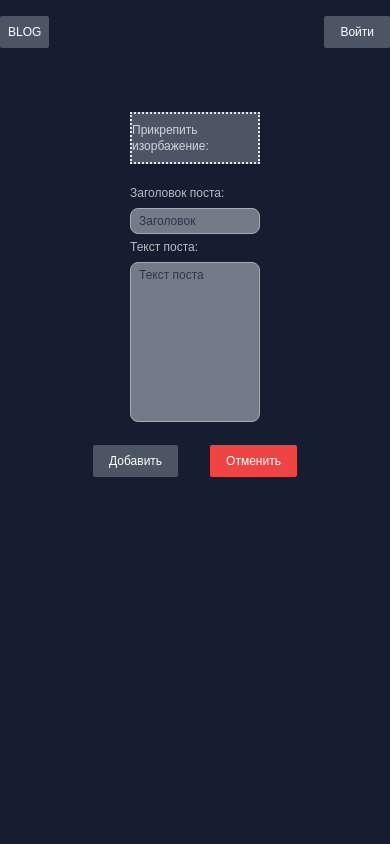
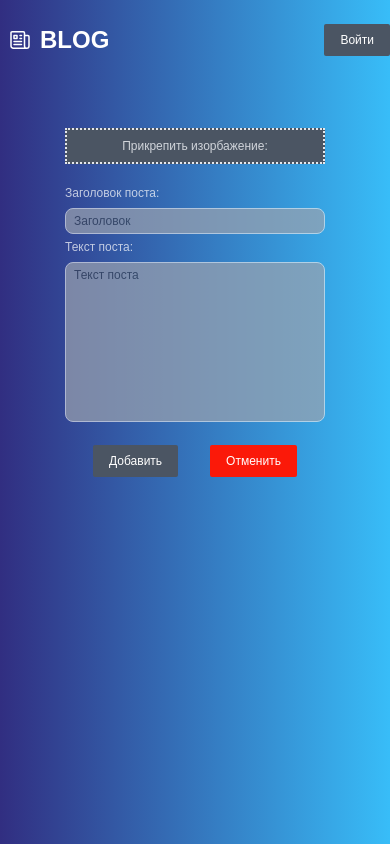
Before and after one commit to Kunduz-rahat/mern_blog, a React (Create React App) app in the folder client/: page /new in a window 390 px wide. Built offline with nearby package versions, Linux system fonts and the light colour scheme; no server answers.

Commit message:
add responsive

```diff
--- a/client/src/components/Layout.jsx
+++ b/client/src/components/Layout.jsx
@@ -3,12 +3,17 @@ import { Navbar } from './Navbar'
 
 export const Layout = ({children}) => {
 	return (
-		<React.Fragment>
-			<div className='container mx-auto'>
+		<React.Fragment >
+
+	<div className='max-w-screen-xl mx-auto '>
 			<Navbar/>
 			{children}
 
 			</div>
+
+
+
+
 		</React.Fragment>
 	)
 }
--- a/client/src/components/Navbar.jsx
+++ b/client/src/components/Navbar.jsx
@@ -1,15 +1,16 @@
 import React from 'react'
-import { Link, NavLink } from 'react-router-dom'
+import {  NavLink } from 'react-router-dom'
 import { useDispatch, useSelector } from 'react-redux'
 import { checkIsAuth, logout } from '../store/features/auth/authSlice'
 import { toast } from 'react-toastify'
+import MyButton from './UI/MyButton'
 
 export const Navbar = () => {
 	const isAuth = useSelector(checkIsAuth)
 	const dispatch = useDispatch()
 
 	const activeStyles = {
-			color: 'white',
+			color: 'red',
 	}
 
 	const logoutHandler = () => {
@@ -19,9 +20,13 @@ export const Navbar = () => {
 	}
 
 	return (
-			<div className='flex py-4 justify-between items-center'>
-					<span className='flex justify-center items-center  bg-gray-600 text-xs text-white rounded-sm p-2'>
-							BLOG
+			<div className='flex py-4 justify-between items-center max-w-screen-xl'>
+					<span className='flex justify-center items-center  text-2xl text-white rounded-sm p-2 font-semibold'>
+
+							<svg xmlns="http://www.w3.org/2000/svg" fill="none" viewBox="0 0 24 24" strokeWidth={1.5} stroke="currentColor" className="w-6 h-6 mr-2">
+  <path strokeLinecap="round" strokeLinejoin="round" d="M12 7.5h1.5m-1.5 3h1.5m-7.5 3h7.5m-7.5 3h7.5m3-9h3.375c.621 0 1.125.504 1.125 1.125V18a2.25 2.25 0 01-2.25 2.25M16.5 7.5V18a2.25 2.25 0 002.25 2.25M16.5 7.5V4.875c0-.621-.504-1.125-1.125-1.125H4.125C3.504 3.75 3 4.254 3 4.875V18a2.25 2.25 0 002.25 2.25h13.5M6 7.5h3v3H6v-3z" />
+</svg>
+		BLOG
 					</span>
 
 					{isAuth && (
@@ -30,7 +35,7 @@ export const Navbar = () => {
 											<NavLink
 													to={'/'}
 													href='/'
-													className='text-xs text-gray-400 hover:text-white'
+													className='text-xl text-white hover:text-[#fb1909] duration-500'
 													style={({ isActive }) =>
 															isActive ? activeStyles : undefined
 													}
@@ -42,7 +47,7 @@ export const Navbar = () => {
 											<NavLink
 													to={'/posts'}
 													href='/'
-													className='text-xs text-gray-400 hover:text-white'
+													className='text-xl text-white hover:text-[#fb1909] duration-500'
 													style={({ isActive }) =>
 															isActive ? activeStyles : undefined
 													}
@@ -54,7 +59,7 @@ export const Navbar = () => {
 											<NavLink
 													to={'/new'}
 													href='/'
-													className='text-xs text-gray-400 hover:text-white'
+													className='text-xl  text-white hover:text-[#fb1909] duration-500'
 													style={({ isActive }) =>
 															isActive ? activeStyles : undefined
 													}
@@ -65,11 +70,11 @@ export const Navbar = () => {
 							</ul>
 					)}
 
-					<div className='flex justify-center items-center bg-gray-600 text-xs text-white rounded-sm px-4 py-2'>
+					<div >
 							{isAuth ? (
-									<button onClick={logoutHandler}>Выйти</button>
+									<MyButton onClick={logoutHandler}>Выйти</MyButton>
 							) : (
-									<Link to={'/login'}> Войти </Link>
+									<MyButton to={'/login'}> Войти </MyButton>
 							)}
 					</div>
 			</div>
--- a/client/src/components/PopularPosts.jsx
+++ b/client/src/components/PopularPosts.jsx
@@ -4,7 +4,7 @@ import { Link } from 'react-router-dom'
 
 export const PopularPosts = ({ post }) => {
     return (
-        <div className='bg-gray-600 my-1'>
+        <div className='bg-gray-600 md:my-1 mt-3'>
             <Link
                 to={`${post._id}`}
                 className='flex text-xs p-2 text-gray-300 hover:bg-gray-800 hover:text-white'
--- a/client/src/components/PostItem.jsx
+++ b/client/src/components/PostItem.jsx
@@ -2,6 +2,7 @@ import React from 'react'
 import { Link } from 'react-router-dom'
 import { AiFillEye, AiOutlineMessage } from 'react-icons/ai'
 import Moment from 'react-moment'
+import { Spinner } from './Spinner'
 
 
 
@@ -11,7 +12,7 @@ export const PostItem = ({ post }) => {
     if (!post) {
         return (
             <div className='text-xl text-white text-center py-10' >
-              Загрузка...
+              <Spinner/>
             </div>
         )
     }
@@ -20,7 +21,7 @@ export const PostItem = ({ post }) => {
             <div className='flex flex-col basis-1/4 flex-grow'>
                 <div
                     className={
-                        post.imgUrl ? 'flex rouded-sm h-80' : 'flex rounded-sm'
+                        post.imgUrl ? 'flex h-80' : 'flex rounded-sm'
                     }
                 >
                     {post.imgUrl && (
--- /dev/null
+++ b/client/src/components/UI/MyButton.jsx
@@ -0,0 +1,10 @@
+import React from 'react'
+import { NavLink } from 'react-router-dom'
+
+export default function MyButton({children, ...props}) {
+	return (
+		<NavLink className='flex justify-center items-center bg-gray-600 text-xs text-white rounded-sm px-4 py-2' {...props}>
+			{children}
+		</NavLink>
+	)
+}
--- a/client/src/index.css
+++ b/client/src/index.css
@@ -10,9 +10,9 @@ box-sizing: border-box;
 @layer base{
   body{
     font-family: "Poppins", sans-serif;
-    background: #141E30;
-    background: -webkit-linear-gradient(to rigth, #243B55, #141E30);
-    background: linear-gradient(to rigth, #243B55, #141E30);
+    /* background: #312e81; */
+    background: -webkit-linear-gradient(to rigth, #38bdf8, #312e81);
+    background: linear-gradient(90deg, rgba(49,46,129,1) 0%, rgba(56,189,248,1) 100%);
     min-height: 100vh;
   }
 }
--- a/client/src/pages/AddPost.jsx
+++ b/client/src/pages/AddPost.jsx
@@ -31,7 +31,7 @@ export const AddPost = () => {
 
     return (
         <form
-            className='w-1/3 mx-auto py-10'
+            className='md:w-1/3 w-2/3 mx-auto py-10 max-w-screen-xl'
             onSubmit={(e) => e.preventDefault()}
         >
             <label className='text-gray-300 py-2 bg-gray-600 text-xs mt-2 flex items-center justify-center border-2 border-dotted cursor-pointer'>
@@ -75,7 +75,7 @@ export const AddPost = () => {
                 </button>
                 <button
                     onClick={clearFormHandler}
-                    className='flex justify-center items-center bg-red-500 text-xs text-white rounded-sm py-2 px-4'
+                    className='flex justify-center items-center bg-[#fb1909] text-xs text-white rounded-sm py-2 px-4'
                 >
                     Отменить
                 </button>
--- a/client/src/pages/EditPost.jsx
+++ b/client/src/pages/EditPost.jsx
@@ -51,7 +51,7 @@ export const EditPost = () => {
 
     return (
         <form
-            className='w-1/3 mx-auto py-10'
+            className='md:w-1/3 w-2/3 mx-auto py-10 max-w-screen-xl'
             onSubmit={(e) => e.preventDefault()}
         >
             <label className='text-gray-300 py-2 bg-gray-600 text-xs mt-2 flex items-center justify-center border-2 border-dotted cursor-pointer'>
@@ -111,7 +111,7 @@ export const EditPost = () => {
 
                 <button
                     onClick={clearFormHandler}
-                    className='flex justify-center items-center bg-red-500 text-xs text-white rounded-sm py-2 px-4'
+                    className='flex justify-center items-center bg-[#fb1909] text-xs text-white rounded-sm py-2 px-4'
                 >
                     Отменить
                 </button>
--- a/client/src/pages/Login.jsx
+++ b/client/src/pages/Login.jsx
@@ -3,6 +3,8 @@ import { Link, useNavigate } from 'react-router-dom'
 import { useDispatch, useSelector } from 'react-redux'
 import { toast } from 'react-toastify'
 import { checkIsAuth, loginUser } from '../store/features/auth/authSlice'
+
+
 export const Login = () => {
 	const [username, setUsername] = useState('')
 	const [password, setPassword] = useState('')
--- a/client/src/pages/PostDetail.jsx
+++ b/client/src/pages/PostDetail.jsx
@@ -10,13 +10,14 @@ import Moment from 'react-moment'
 import { Link, useNavigate, useParams } from 'react-router-dom'
 import { toast } from 'react-toastify'
 import axios from '../utils/axios'
-import { removePost } from '../store/features/post/postSlice'
 import {
     createComment,
     getPostComments,
 } from '../store/features/comment/commentSlice'
 import { CommentItem } from '../components/CommentItem'
 import { Spinner } from '../components/Spinner'
+import { removePost } from '../store/features/post/postSlice'
+
 
 export const PostDetail = () => {
     const [post, setPost] = useState(null)
@@ -76,7 +77,7 @@ export const PostDetail = () => {
         )
     }
     return (
-        <div>
+        <div className='max-w-screen-xl'>
             <button className='flex justify-center items-center bg-gray-600 text-xs text-white rounded-sm py-2 px-4'>
                 <Link className='flex' to={'/'}>
                     Назад
--- a/client/src/pages/Posts.jsx
+++ b/client/src/pages/Posts.jsx
@@ -1,8 +1,7 @@
-import React, { useCallback } from 'react'
-import { useEffect} from 'react'
-import { useState } from 'react'
+import React, { useCallback, useEffect, useState } from 'react'
+import axios from '../utils/axios'
 import { PostItem } from '../components/PostItem'
-import axios from '../utils/axios'
+
 
 export const Posts = () => {
     const [posts, setPosts] = useState([])
@@ -23,7 +22,7 @@ export const Posts = () => {
     }, [fetchMyPosts])
 
     return (
-        <div className='w-1/2 mx-auto py-10 flex flex-col gap-10'>
+        <div className='w-1/2 mx-auto py-10 flex flex-col gap-10 max-w-screen-xl'>
             {posts?.map((post, idx) => (
                 <PostItem post={post} key={idx} />
             ))}
```
Also changed, not shown: client/src/pages/Main.jsx (+5 -5 lines), 4 other files (tests, documents, lock files or other folders).
